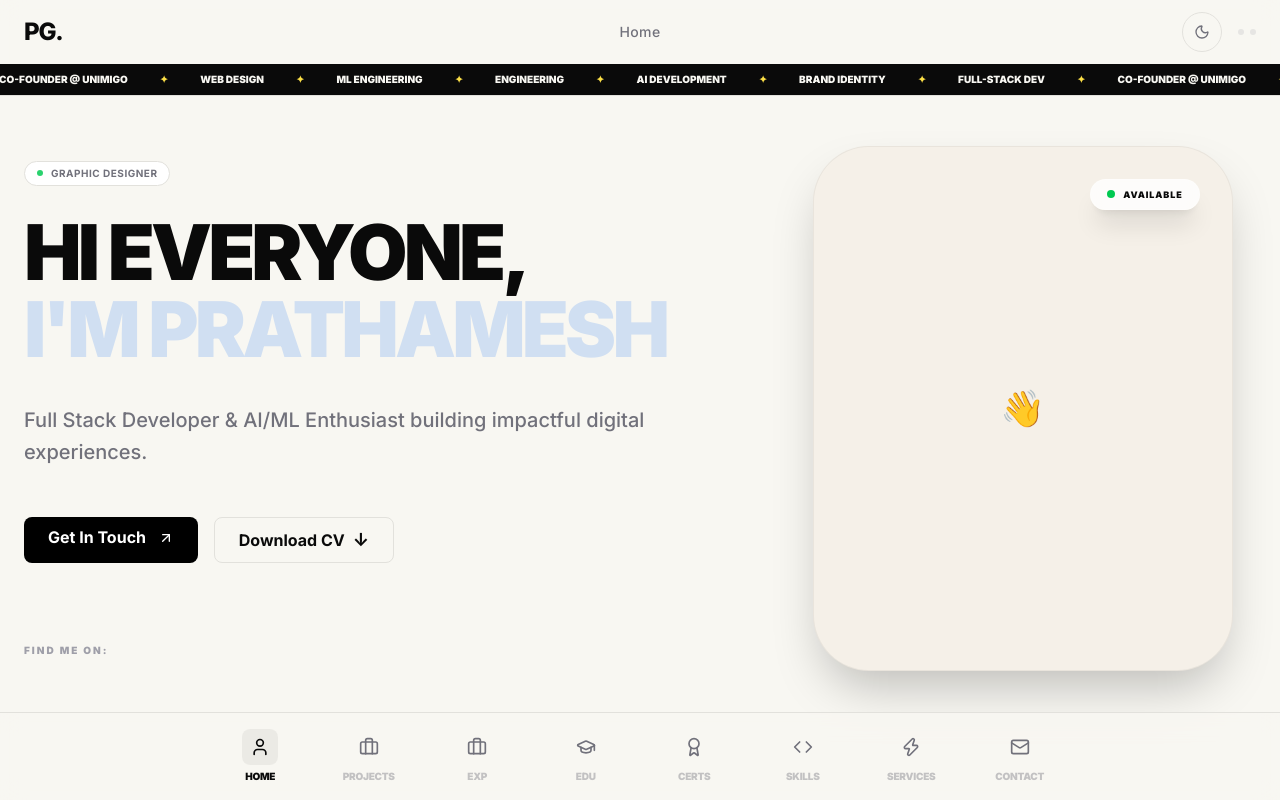
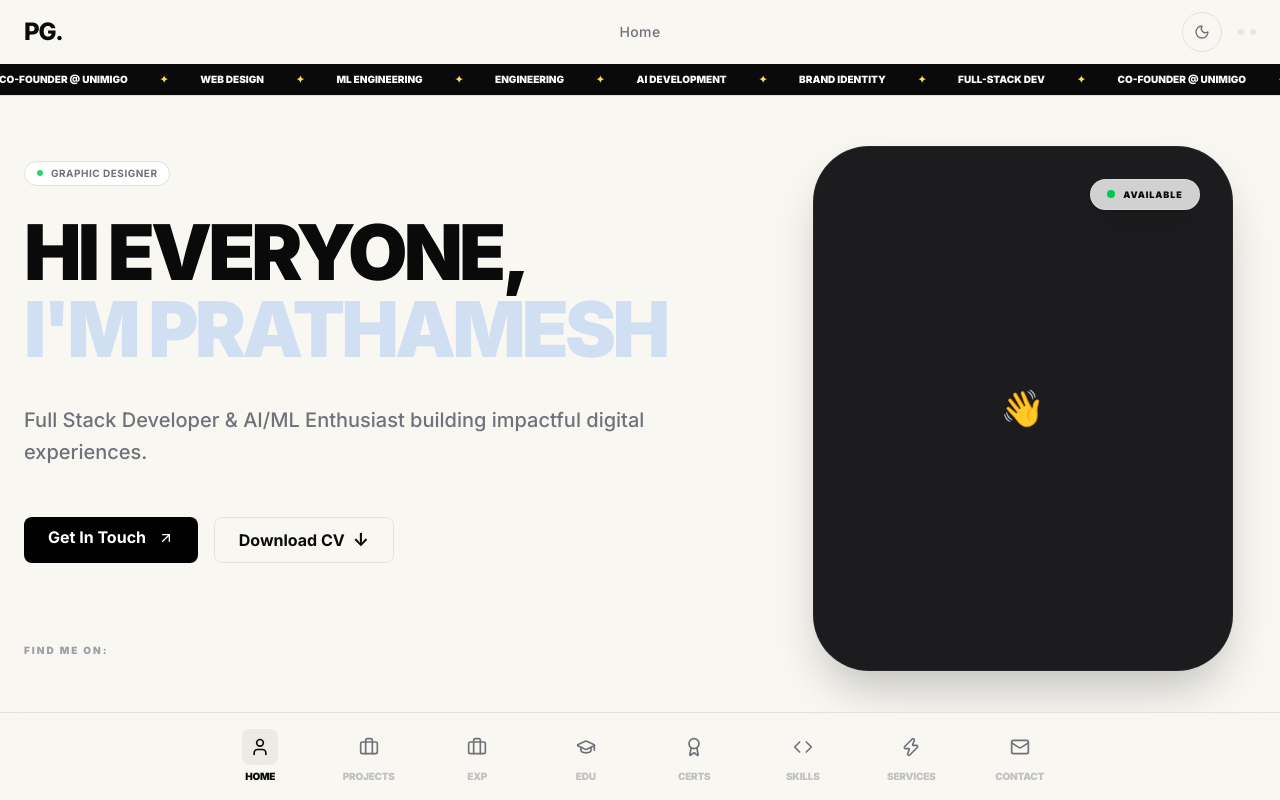
Before and after one commit to PrathameshGadewar/portfolio, a Next.js app: page / in a window 1280 px wide. Shown: the top 800 px of the page. Built offline with nearby package versions, Linux system fonts and the light colour scheme; no server answers; the database is empty; a web font is replaced by a local one.

Commit message:
style: swap hero image backgrounds per theme

```diff
--- a/src/app/(public)/page.tsx
+++ b/src/app/(public)/page.tsx
@@ -134,7 +134,7 @@ export default function HomePage() {
         <div className="lg:col-span-5 relative hidden lg:block h-full min-h-[500px]">
            <div className="absolute inset-0 flex items-center justify-center">
               <div className="relative w-full max-w-[420px] aspect-[4/5]">
-                 <div className="relative w-full h-full bg-[#F5F0E8] dark:bg-[#1C1C1E] overflow-hidden rounded-[3.5rem] shadow-2xl transition-transform hover:scale-[1.01] z-10 border border-black/5 dark:border-white/5">
+                 <div className="relative w-full h-full bg-[#1C1C1E] dark:bg-[#F5F0E8] overflow-hidden rounded-[3.5rem] shadow-2xl transition-transform hover:scale-[1.01] z-10 border border-white/5 dark:border-black/5">
                     {profileImage ? (
                       <Image
                         src={profileImage}
```
